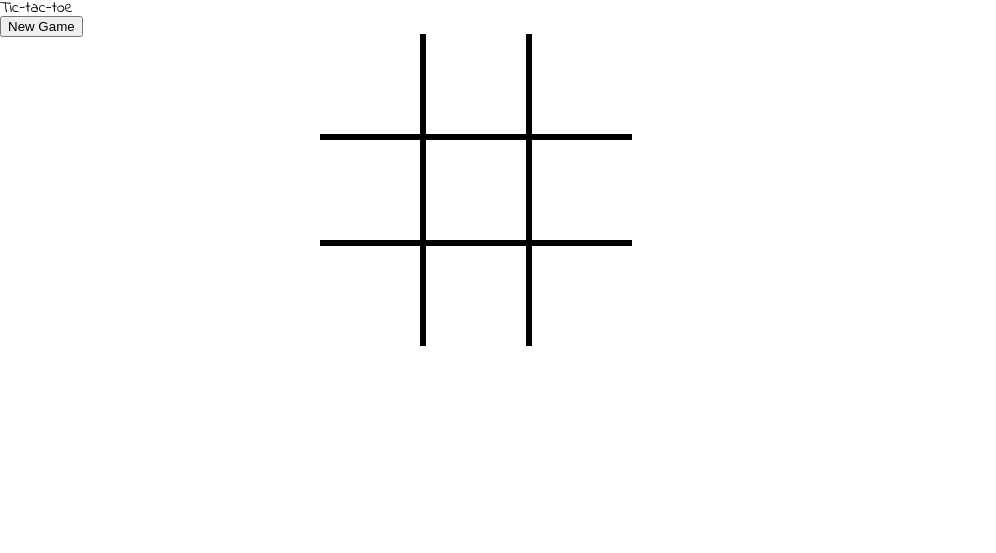
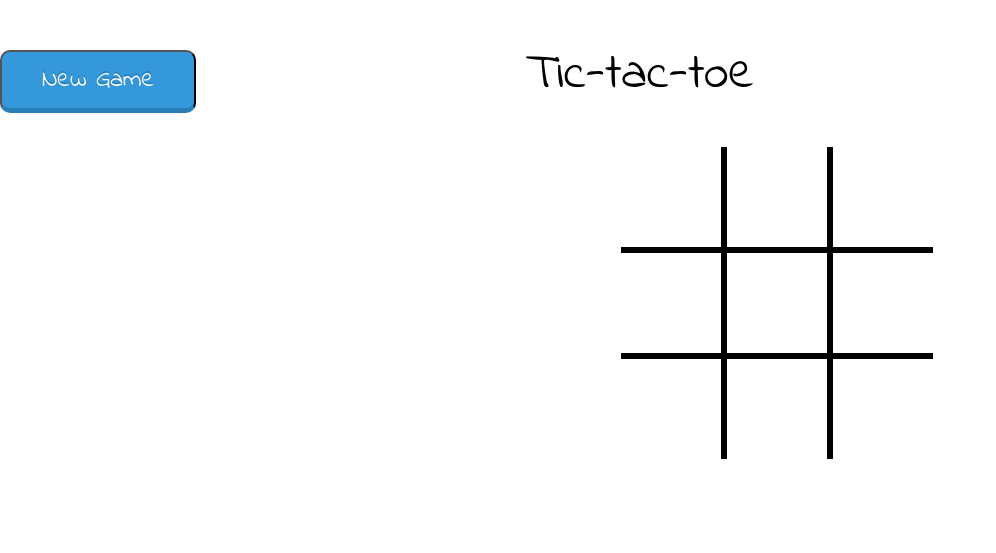
Before and after one commit to sdwang/tic-tac-toe, a website: page index.html in a window 1280 px wide. Shown: the whole page, without its empty margins (0-996 px from the left). Drawn offline with nearby package versions, Linux system fonts and the light colour scheme; some packages are replaced by stand-ins of ours.

Commit message:
(style) Positioning and sizing

```diff
--- a/styles/styles.css
+++ b/styles/styles.css
@@ -57,10 +57,13 @@ Board View
 */
 
 .board {
+  display: inline-block;
   width: 400px;
   height: 400px;
   position: relative;
-  left: 25%;
+  left: 50%;
+  margin-left: -225px;
+  top: 100px;
 }
 
 .space {
@@ -105,5 +108,37 @@ Text
 }
 
 .title {
+  display: inline-block;
+  font-size: 50px;
+  position: relative;
+  left: 50%;
+  margin-left: -114px;
+  top: 50px;
+}
 
+/*
+Buttons
+*/
+
+button {
+  transition: all 0.1s;
+  -webkit-transition: all 0.1s;
+  position: relative;
+  padding: 10px 40px;
+  margin: 0px 10px 10px 0px;
+  float: left;
+  border-radius: 10px;
+  font-family: 'Indie Flower', cursive;
+  font-size: 25px;
+  color: #FFF;
+  text-decoration: none;
+  background-color: #3498DB;
+  border-bottom: 5px solid #2980B9;
+  text-shadow: 0px -2px #2980B9;
 }
+
+button:active {
+  transform: translate(0px,5px);
+  -webkit-transform: translate(0px,5px);
+  border-bottom: 1px solid;
+}
```
Also changed, not shown: index.html (+1 -0 lines).
